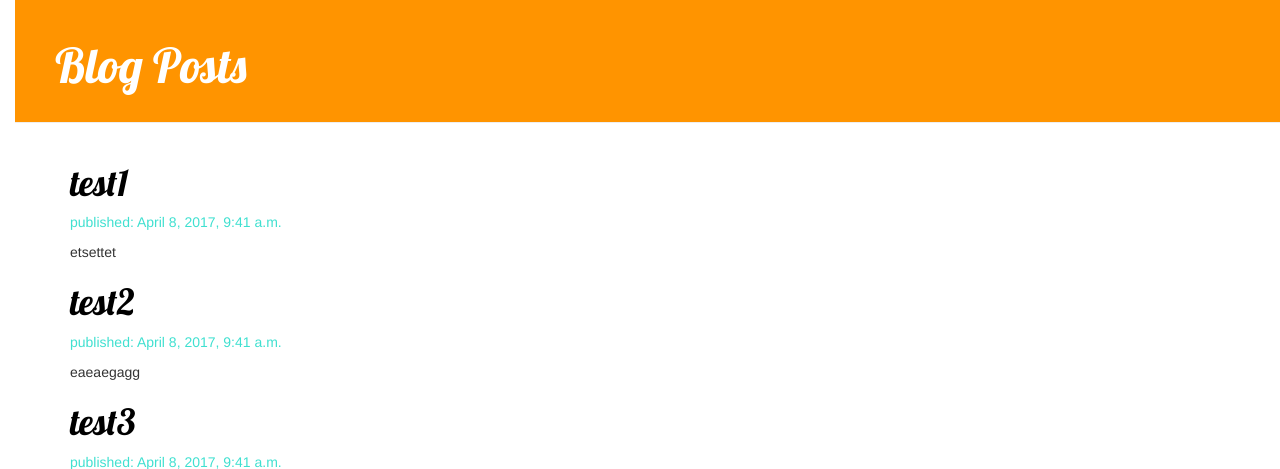
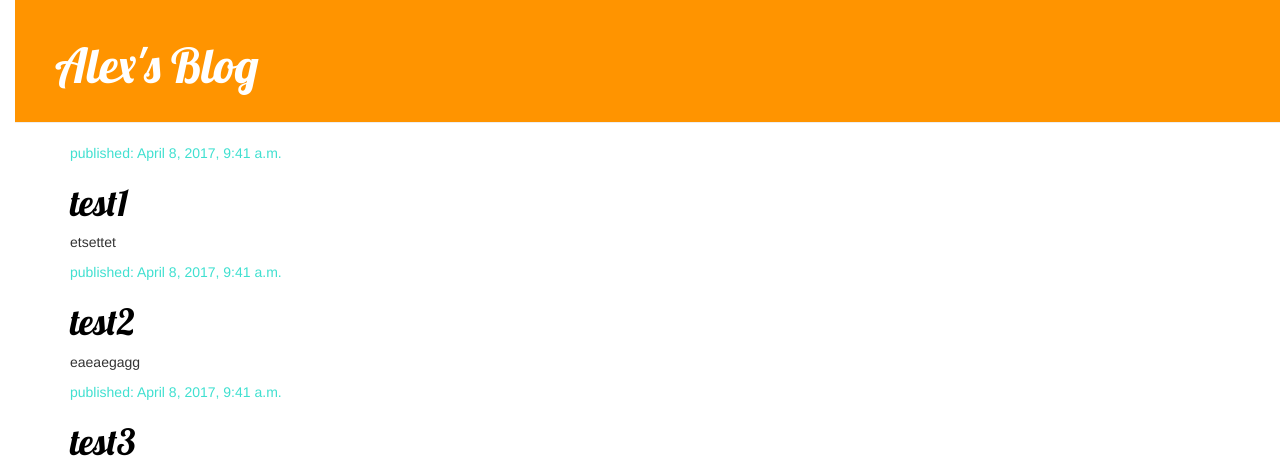
Before and after one commit to alxhghs/my-first-blog, a Django app: template blog/templates/blog/post_list.html in a window 1280 px wide. Shown: the part 229-698 px from the top of the page. Run offline with Django 3.2, Linux system fonts and the light colour scheme; the template is opened without the code that fills it: values that come from a table or form of the project are taken from there, others are empty; data comes from the database, SQL or seed files in the repository; some libraries are stand-ins or nearby versions.

Commit message:
css updates and added a base.html file

```diff
--- /dev/null
+++ b/blog/templates/blog/base.html
@@ -0,0 +1,26 @@
+{% load staticfiles %}
+<!DOCTYPE html>
+<html>
+  <head>
+    <link rel="stylesheet" href="//maxcdn.bootstrapcdn.com/bootstrap/3.2.0/css/bootstrap.min.css">
+    <link rel="stylesheet" href="//maxcdn.bootstrapcdn.com/bootstrap/3.2.0/css/bootstrap-theme.min.css">
+    <link href="//fonts.googleapis.com/css?family=Lobster&subset=latin,latin-ext" rel="stylesheet" type="text/css">
+    <link rel="stylesheet" href="{%static 'css/blog.css' %}">
+    <meta charset="utf-8">
+    <title>Alex's Blog</title>
+    <img src="https://i.ytimg.com/vi/prALrHUJ8Ns/hqdefault.jpg" alt="Cat" style="width:304px;height:228px;">
+  </head>
+  <body>
+    <div class="page-header">
+      <h1><a href="/">Alex's Blog</a></h1>
+    </div>
+    <div class="content container">
+      <div class="row">
+        <div class="col-md-8">
+          {% block content %}
+          {% endblock %}
+        </div>
+      </div>
+    </div>
+  </body>
+</html>
--- a/blog/templates/blog/post_list.html
+++ b/blog/templates/blog/post_list.html
@@ -1,39 +1,12 @@
-{% load staticfiles %}
-<!DOCTYPE html>
-<html>
-  <head>
-    <link rel="stylesheet" href="//maxcdn.bootstrapcdn.com/bootstrap/3.2.0/css/bootstrap.min.css">
-    <link rel="stylesheet" href="//maxcdn.bootstrapcdn.com/bootstrap/3.2.0/css/bootstrap-theme.min.css">
-    <link href="//fonts.googleapis.com/css?family=Lobster&subset=latin,latin-ext" rel="stylesheet" type="text/css">
-    <link rel="stylesheet" href="{%static 'css/blog.css' %}">
-    <meta charset="utf-8">
-    <title>Alex's Blog</title>
-    <img src="https://i.ytimg.com/vi/prALrHUJ8Ns/hqdefault.jpg" alt="Cat" style="width:304px;height:228px;">
-  </head>
-  <body>
-    <div class="page-header">
-      <h1><a href="">Blog Posts</a></h1>
-    </div>
-    <div class="content container">
-      <div class="row">
-        <div class="col-md-8">
+{% extends 'blog/base.html' %}
+
+{% block content %}
   {% for post in posts %}
   <div class="post">
-              <h1><a href="">{{ post.title }}</a></h1>
     <div class="date">
       <p>published: {{ post.published_date }}</p>
     </div>
+    <h1><a href="">{{ post.title }}</a></h1>
     <p>{{ post.text|linebreaksbr }}</p>
   {% endfor %}
-        </div>
-      </div>
-    </div>
-    <!-- {% for post in posts %}
-      <div class="post">
-        <h1><a href="">{{ post.title }}</a></h1>
-        <p>published: {{ post.published_date }}</p>
-        <p>{{ post.text|linebreaksbr }}</p>
-      </div>
-    {% endfor %} -->
-  </body>
-</html>
+{% endblock %}
```
Lines whose indentation alone changed are shown as unchanged.
